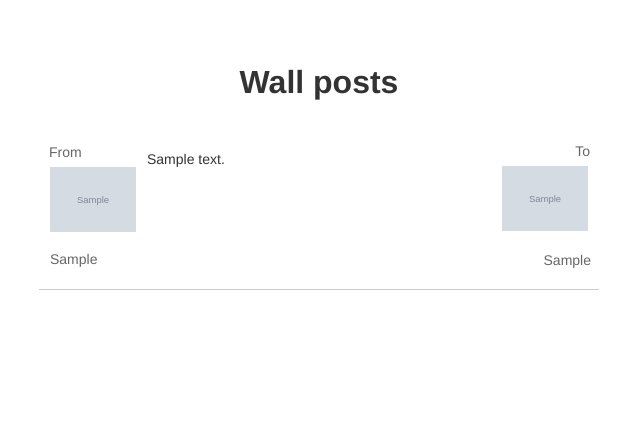
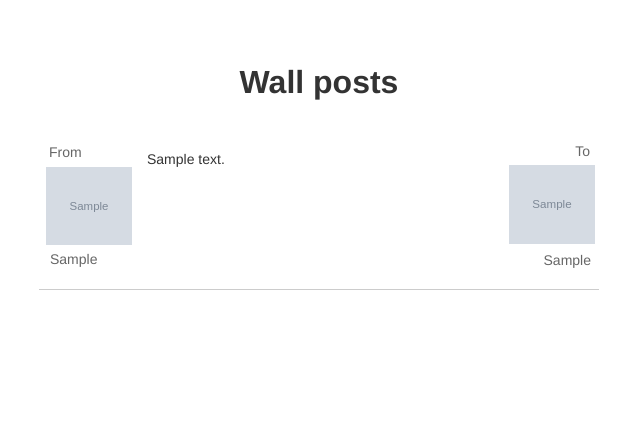
Before and after one commit to appcubator/book-face, a Django app: page /Newsfeed/ in a window 1280 px wide. Shown: the part 51-495 px from the top of the page, without its empty margins (361-1001 px from the left). Run offline with Django 3.2, Linux system fonts and the light colour scheme; tables that the repository leaves empty hold one stand-in row (values such as "Sample post"); grey boxes marked "Sample" are stand-in pictures; parts of the project's set-up code (start-up, migrations or seed data) failed here and were passed over; some libraries are stand-ins or nearby versions.

Commit message:
Test run generated code

```diff
--- a/webapp/templates/newsfeed.html
+++ b/webapp/templates/newsfeed.html
@@ -30,9 +30,9 @@
         <div class="default-list hi46 span7 span7 offset3" style="position:relative;">  {% for obj in wall_posts %}
               <div class="row" style="display:block; position:relative; height:150px;">  <p class="node normal-text" style="; position: absolute; height: 89px; width:328px; top: 9px; left: 108px; text-align:left ">  {{ obj.text }}
                 </p>
-                <div style="; position: absolute; height: 78px; width:86px; top: 27px; left: 11px; text-align:left ">  <img class="node img-normal" src="{{ obj.writer.profile_pic }}">
+                <div style="; position: absolute; height: 78px; width:86px; top: 27px; left: 7px; text-align:left ">  <img class="node img-height-fixed" src="{{ obj.writer.profile_pic }}">
                 </div>
-                <div style="; position: absolute; height: 79px; width:86px; top: 26px; left: 463px; text-align:left ">  <img class="node img-normal" src="{{ obj.wall_owner.profile_pic }}">
+                <div style="; position: absolute; height: 79px; width:86px; top: 25px; left: 470px; text-align:left ">  <img class="node img-height-fixed" src="{{ obj.wall_owner.profile_pic }}">
                 </div>
                 <p class="node gray-text" style="; position: absolute; height: 22px; width:120px; top: 2px; left: 10px; text-align:left ">  From
                 </p>
```
